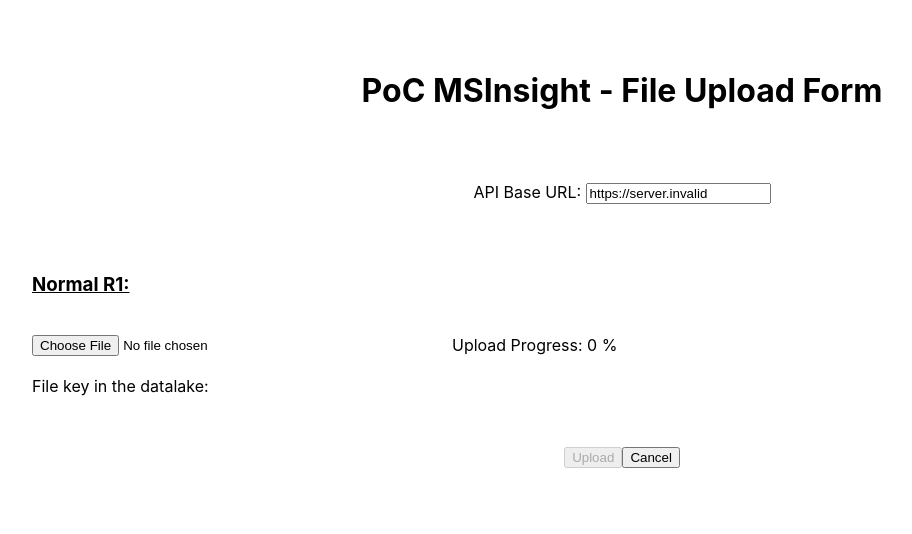
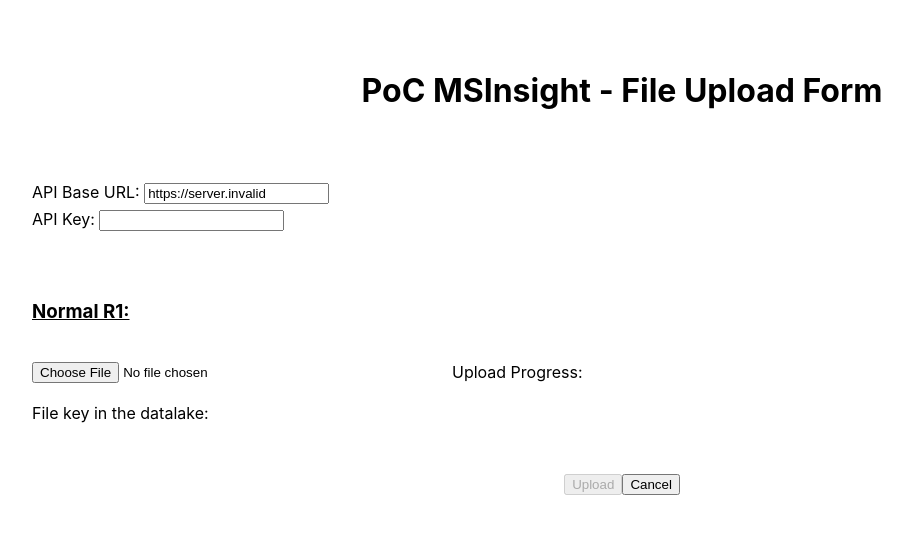
Before and after one commit to workfall/multipart-upload-frontend, a React (Create React App) app: page / in a window 1280 px wide. Shown: the top 534 px of the page, without its empty margins (18-930 px from the left). Built offline with nearby package versions, Linux system fonts and the light colour scheme; no server answers.

Commit message:
feat(*): add inputs to provide API URL and KEY

```diff
--- a/src/App.css
+++ b/src/App.css
@@ -1,12 +1,23 @@
 .App {
-  text-align: center;
   padding-top: 2%;
-
   display: flex;
   flex-direction: column;
   align-items: center;
   gap: 50px;
   padding: 50px;
+}
+
+.apiSettings {
+  display: flex;
+  flex-direction: column;
+  width: 100%;
+  align-items: flex-start;
+  justify-content: flex-start;
+  gap: 5px;
+}
+
+.apiSettings > span {
+  min-width: 100px;
 }
 
 .fileInputs {
--- a/src/App.tsx
+++ b/src/App.tsx
@@ -10,12 +10,17 @@ function App() {
   const [apiBaseUrl, setApiBaseUrl] = useState<string>(
     process.env.REACT_APP_API_BASE_URL ?? ""
   );
+  const [apiKey, setApiKey] = useState<string>("");
   const [objectKey, setObjectKey] = useState<string>("");
 
   const handleApiBaseUrlChange = (
     event: React.ChangeEvent<HTMLInputElement>
   ) => {
     setApiBaseUrl(event.target.value);
+  };
+
+  const handleApiKeyChange = (event: React.ChangeEvent<HTMLInputElement>) => {
+    setApiKey(event.target.value);
   };
 
   const handleFileSelect = (files: FileList | null) => {
@@ -31,9 +36,9 @@ function App() {
       let percentage: any = undefined;
 
       const videoUploaderOptions = {
-        fileName: file.name,
         file: file,
         apiBaseUrl: apiBaseUrl,
+        apiKey: apiKey,
       };
       const uploader = new Uploader(videoUploaderOptions);
       setUploader(uploader);
@@ -63,21 +68,28 @@ function App() {
   const cancelUpload = () => {
     if (uploader) {
       uploader.abort();
+    }
     setFile(undefined);
     setObjectKey("");
-    }
+    setProgress(0);
   };
 
   return (
     <div className="App">
       <h1>PoC MSInsight - File Upload Form</h1>
-      <div className="api-url-input">
+      <div className="apiSettings">
+        <div className="url">
           <span>API Base URL: </span>
           <input
             type="text"
             value={apiBaseUrl}
             onChange={handleApiBaseUrlChange}
           />
+        </div>
+        <div className="key">
+          <span>API Key: </span>
+          <input type="password" value={apiKey} onChange={handleApiKeyChange} />
+        </div>
       </div>
 
       <div className="fileInputs">
@@ -88,7 +100,7 @@ function App() {
               className="rawInput"
               handleOnselect={handleFileSelect}
             />
-            <p>Upload Progress: {progress} %</p>
+            <p>Upload Progress: {progress === 0 ? "" : `${progress} %`}</p>
           </div>
           <label className="objectKey">
             File key in the datalake: {objectKey}
@@ -97,7 +109,12 @@ function App() {
       </div>
       <div className="controls">
         <button
-          disabled={file === undefined || progress > 0 || apiBaseUrl === ""}
+          disabled={
+            file === undefined ||
+            progress > 0 ||
+            apiBaseUrl === "" ||
+            apiKey === ""
+          }
           onClick={uploadFile}
         >
           Upload
--- a/src/utils/Uploader.ts
+++ b/src/utils/Uploader.ts
@@ -7,7 +7,6 @@ export class Uploader {
   chunkSize: any;
   threadsQuantity: number;
   file: any;
-  fileName: any;
   aborted: boolean;
   uploadedSize: number;
   progressCache: any;
@@ -28,7 +27,6 @@ export class Uploader {
     // number of parallel uploads
     this.threadsQuantity = Math.min(options.threadsQuantity || 5, 15);
     this.file = options.file;
-    this.fileName = options.fileName;
     this.aborted = false;
     this.uploadedSize = 0;
     this.progressCache = {};
@@ -45,7 +43,7 @@ export class Uploader {
     this.api = axios.create({
       baseURL: options.apiBaseUrl || "http://localhost:XXXX",
       headers: {
-        "x-api-key": process.env.REACT_APP_API_KEY ?? "",
+        "x-api-key": options.apiKey ?? "",
         "Content-Type": "application/json",
       },
     });
@@ -65,15 +63,8 @@ export class Uploader {
 
   async initialize() {
     try {
-      // adding the the file extension (if present) to fileName
-      let fileName = this.fileName;
-      const ext = this.file.name.split(".").pop();
-      if (ext) {
-        fileName += `.${ext}`;
-      }
-
       const payload = {
-        NormalR1FileName: fileName,
+        NormalR1FileName: this.file.name,
         NormalR1FileSize: this.file.size,
       };
       const urlsResponse = await this.api.request({
```
Lines whose indentation alone changed are shown as unchanged.
